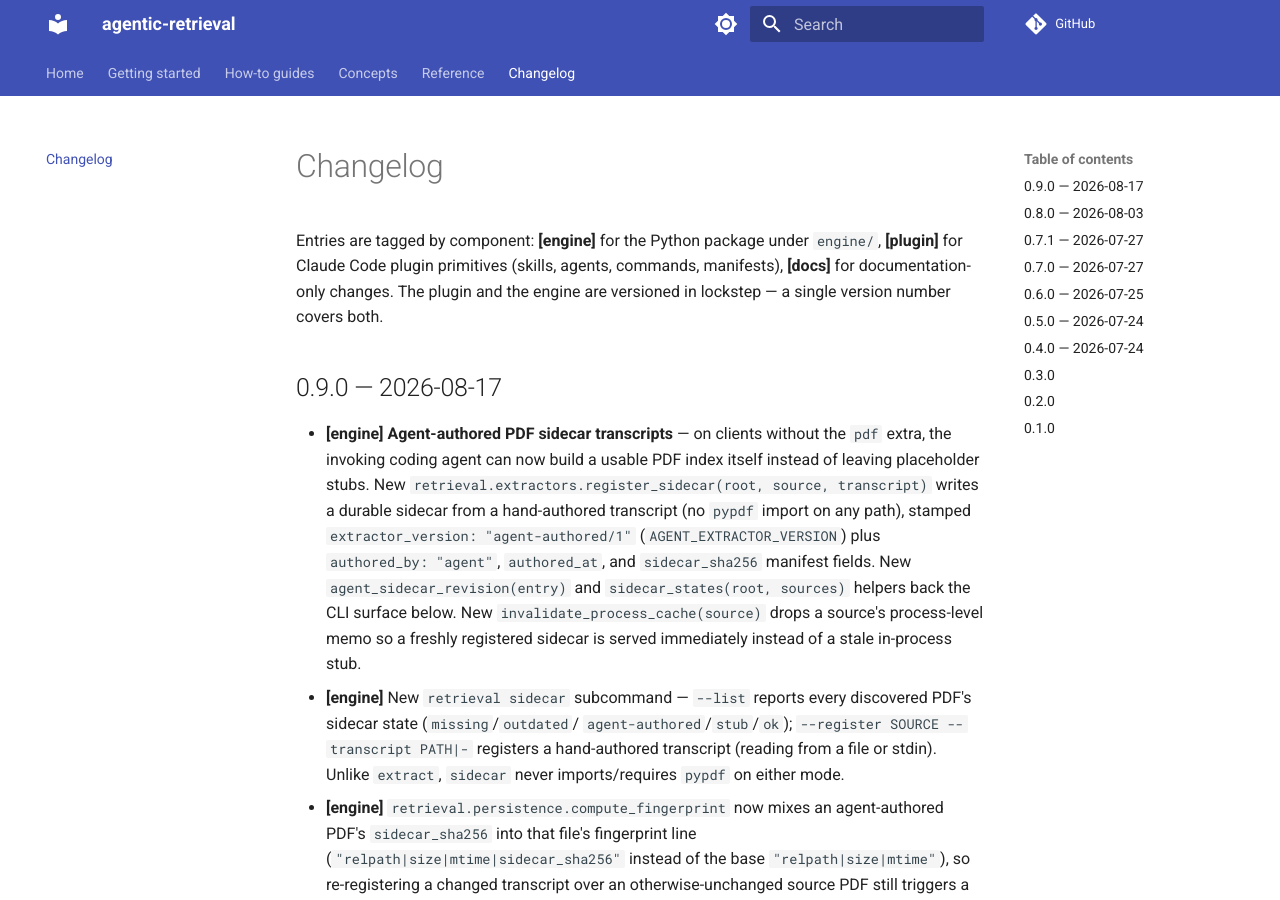
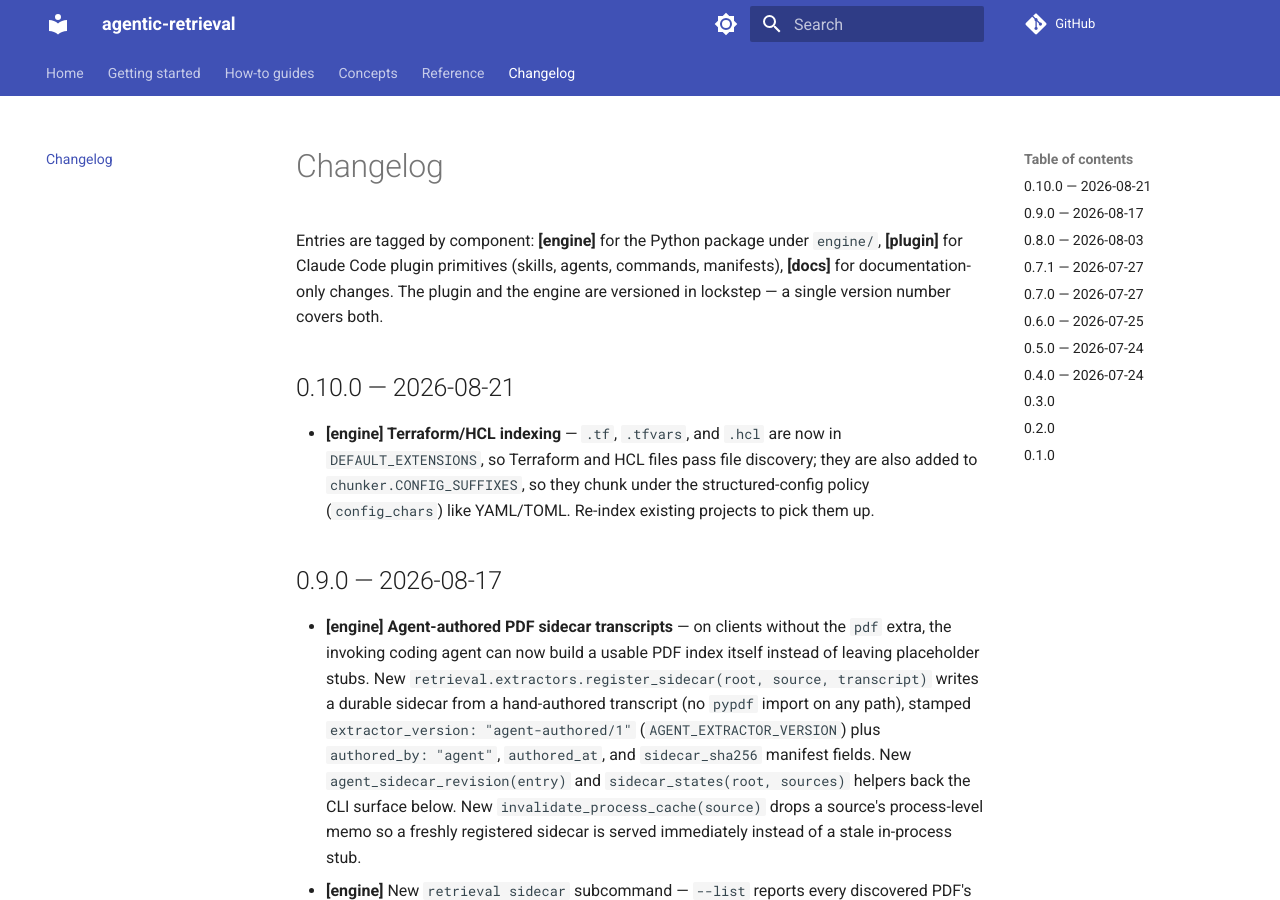
Before and after one commit to josix/agentic-retrieval, an MkDocs documentation site: the page built from docs/changelog.md, in a window 1280 px wide and 900 px high. Built offline with MkDocs 1.6.1 and Material for MkDocs 9.7.7, drawn with Linux system fonts in a browser that asks for light colours; comment, search, counter and statistics services are not loaded.

Commit message:
Release 0.10.0: Terraform/HCL indexing
Co-Authored-By: Claude Fable 5 <noreply@anthropic.com>

```diff
--- a/docs/changelog.md
+++ b/docs/changelog.md
@@ -5,6 +5,14 @@ Entries are tagged by component: **\[engine\]** for the Python package under
 commands, manifests), **\[docs\]** for documentation-only changes. The plugin
 and the engine are versioned in lockstep — a single version number covers
 both.
+
+## 0.10.0 — 2026-08-21
+
+- **\[engine\] Terraform/HCL indexing** — `.tf`, `.tfvars`, and `.hcl` are
+  now in `DEFAULT_EXTENSIONS`, so Terraform and HCL files pass file
+  discovery; they are also added to `chunker.CONFIG_SUFFIXES`, so they
+  chunk under the structured-config policy (`config_chars`) like
+  YAML/TOML. Re-index existing projects to pick them up.
 
 ## 0.9.0 — 2026-08-17
 
```
Also changed, not shown: 5 other files.
